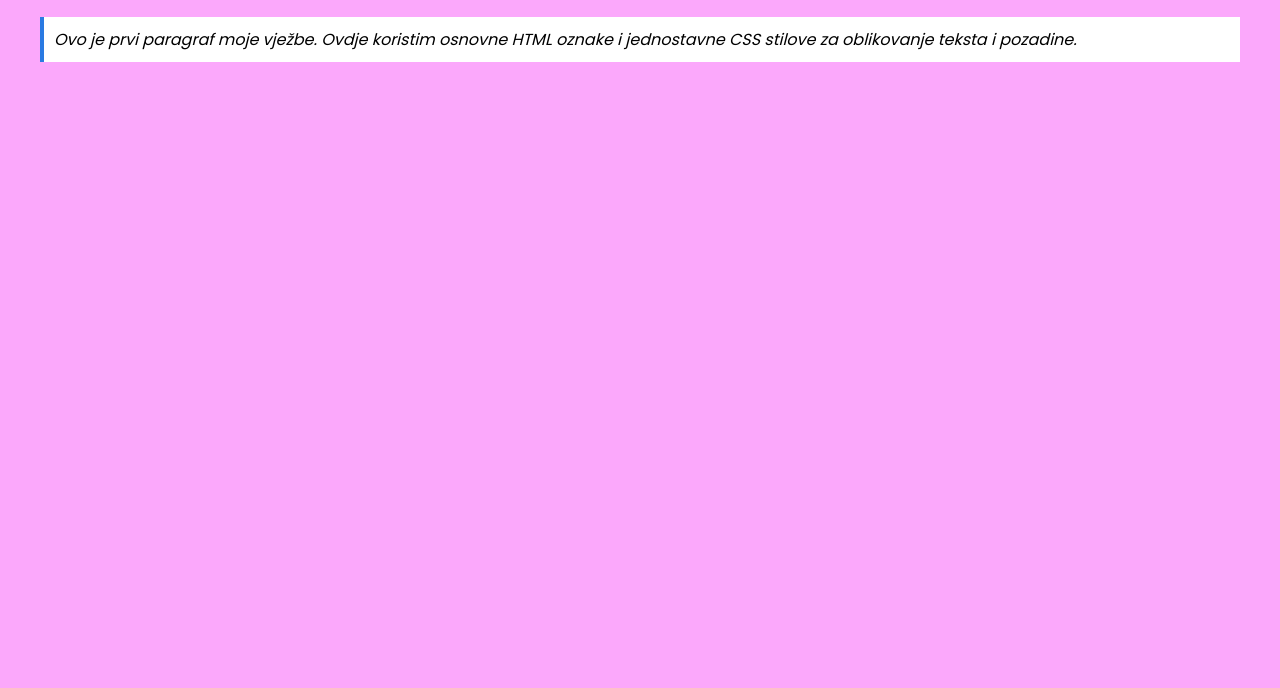
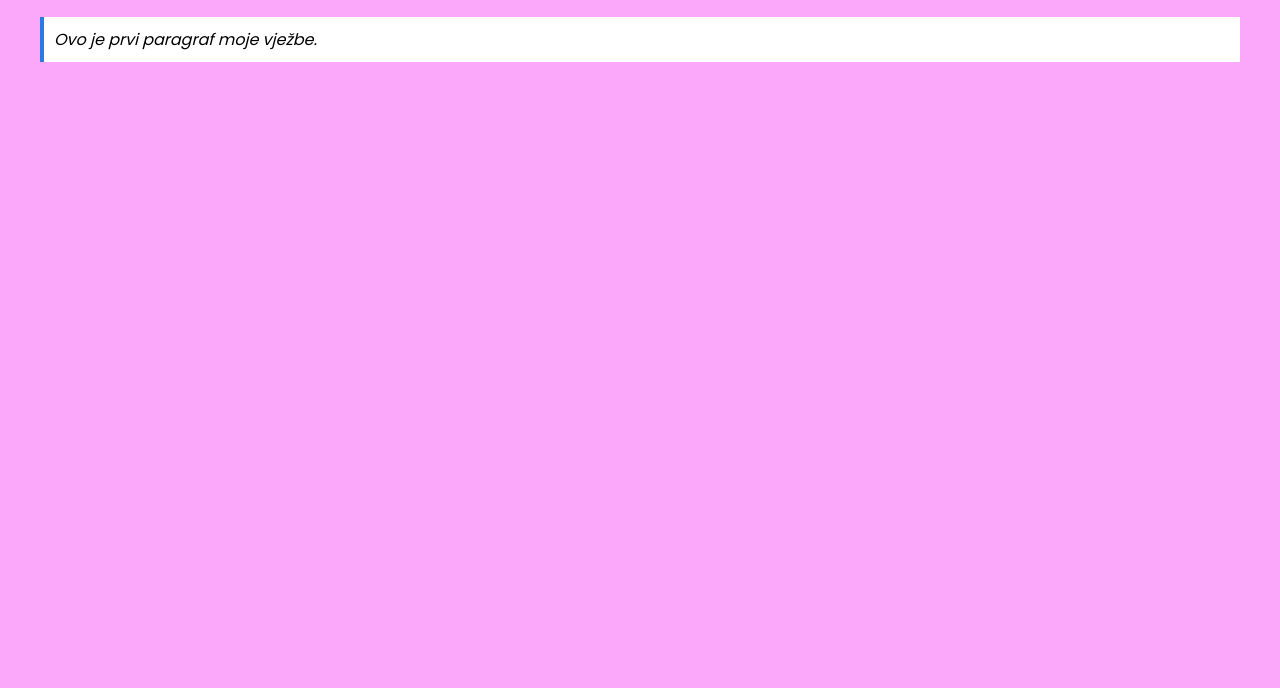
Before and after one commit to laurabuzov/MMK, a plain HTML site: page index.html in a window 1280 px wide. Shown: the part 112-800 px from the top of the page. Drawn offline with Linux system fonts and the light colour scheme.

Commit message:
Add files via upload

```diff
--- a/index.html
+++ b/index.html
@@ -37,13 +37,11 @@
             border-left: 4px solid #2a7ae2;
         }
     </style>
-</head>
-
+	</head>
 <body>
     <h1>Dobrodošli na moju web stranicu!</h1>
 
-    <p>Ovo je prvi paragraf moje vježbe. Ovdje koristim osnovne HTML oznake i jednostavne CSS stilove za oblikovanje teksta i pozadine.</p>
+	<p>Ovo je prvi paragraf moje vježbe.</p>
 
 </body>
-
 </html>
```
